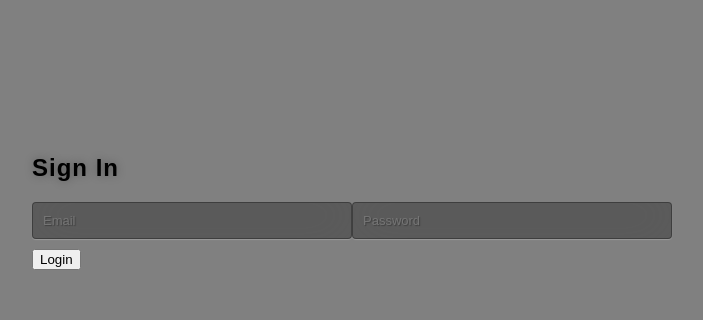
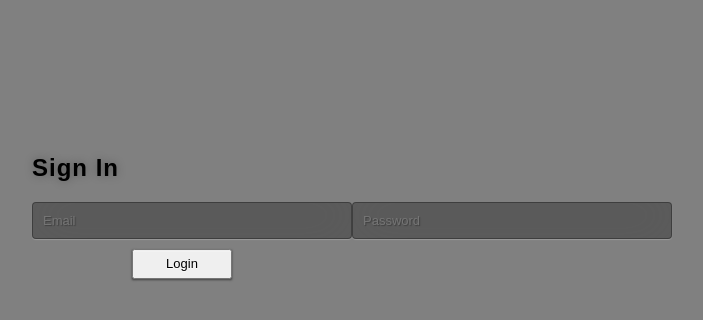
Before and after one commit to Ugerpaul17/time-tracker-app, a Next.js app: page / in a window 1280 px wide. Shown: the top 320 px of the page, without its empty margins (288-991 px from the left). Built offline with nearby package versions, Linux system fonts and the light colour scheme.

Commit message:
add style to login

```diff
--- a/components/Login.js
+++ b/components/Login.js
@@ -7,6 +7,7 @@ function Login() {
       <div className={styles.title}>
         <h2>Sign In</h2>
       </div>
+      <div>
         <form className={styles.form}>
           <input
             id="email"
@@ -25,10 +26,13 @@ function Login() {
             required
             className={styles.inputBoxEmail}
           />
+          <div>
             <button type="submit" className={styles.but}>
               Login
             </button>
+          </div>
         </form>
+      </div>
     </div>
   );
 }
--- a/styles/Login.module.css
+++ b/styles/Login.module.css
@@ -37,3 +37,26 @@
 	transition: box-shadow .5s ease;
 
 }
+
+.but {
+    display: inline-block;
+    zoom: 1;
+    padding: 4px 10px 4px;
+    margin-bottom: 10px;
+    font-size: 13px;
+    line-height: 18px;
+    text-align: center;
+    /*background-color: green;*/
+    text-shadow: 0 1px 1px rgba(255,255,255,0.75);
+    vertical-align: bottom;
+    margin-left: 100px;
+    width: 100px;
+    cursor: pointer;
+    box-shadow: inset 0 1px 0 rgba(255, 255, 255, 0.2), 0 1px 2px rgba(0, 0, 0, 0.5);
+
+}
+
+.but:hover .but:active {
+    filter: none;
+    background-color: #4a77d4;
+}
```
Lines whose indentation alone changed are shown as unchanged.
